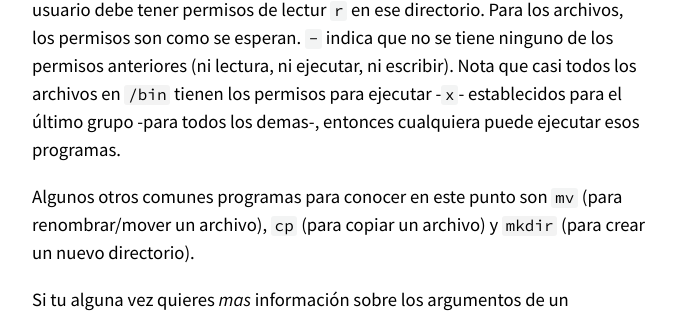
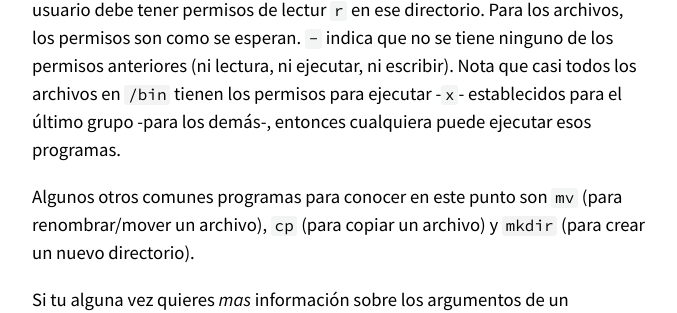
Before and after one commit to missing-semester-esp/missing-semester-esp.github.io, a Jekyll site: the page built from _2020/course-shell-esp.md, in a window 1280 px wide and 900 px high, scrolled down 5389 px. Shown: the part 177-490 px from the top of the window, without its empty margins (300-977 px from the left). Built offline with Jekyll 4.4.1, drawn with Linux system fonts in a browser that asks for light colours.

Commit message:
fix(traslation): remove misspelling

```diff
--- a/_2020/course-shell-esp.md
+++ b/_2020/course-shell-esp.md
@@ -215,7 +215,7 @@ Para entrar a un directorio, un usuario debe tener permisos para "buscar" (repre
 en ese directorio (y sus padres). Para listar sus contenido, un usuario debe tener permisos de lectur `r` en
 ese directorio. Para los archivos, los permisos son como se esperan.  `-` indica que no se tiene ninguno de los
 permisos anteriores (ni lectura, ni ejecutar, ni escribir). Nota que casi todos los archivos en `/bin` tienen
-los permisos para ejecutar -`x`- establecidos para el último grupo -para todos los demas-, entonces
+los permisos para ejecutar -`x`- establecidos para el último grupo -para los demás-, entonces
 cualquiera puede ejecutar esos programas.
 
 Algunos otros comunes programas para conocer en este punto son `mv` (para renombrar/mover un archivo), `cp`
```
